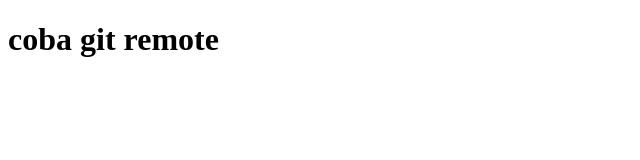
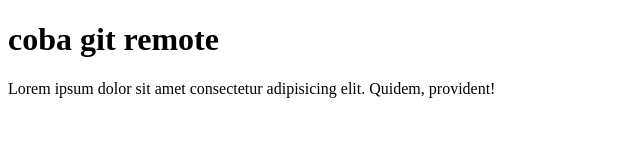
Before and after one commit to DemonWhise/maulana-git-test, a plain HTML site: page index.html in a window 1280 px wide. Shown: the whole page, without its empty margins (0-640 px from the left). Drawn offline with Linux system fonts and the light colour scheme.

Commit message:
menambahkan 1 p

```diff
--- a/index.html
+++ b/index.html
@@ -7,5 +7,6 @@
   </head>
   <body>
     <h1>coba git remote</h1>
+    <p>Lorem ipsum dolor sit amet consectetur adipisicing elit. Quidem, provident!</p>
   </body>
 </html>
```
